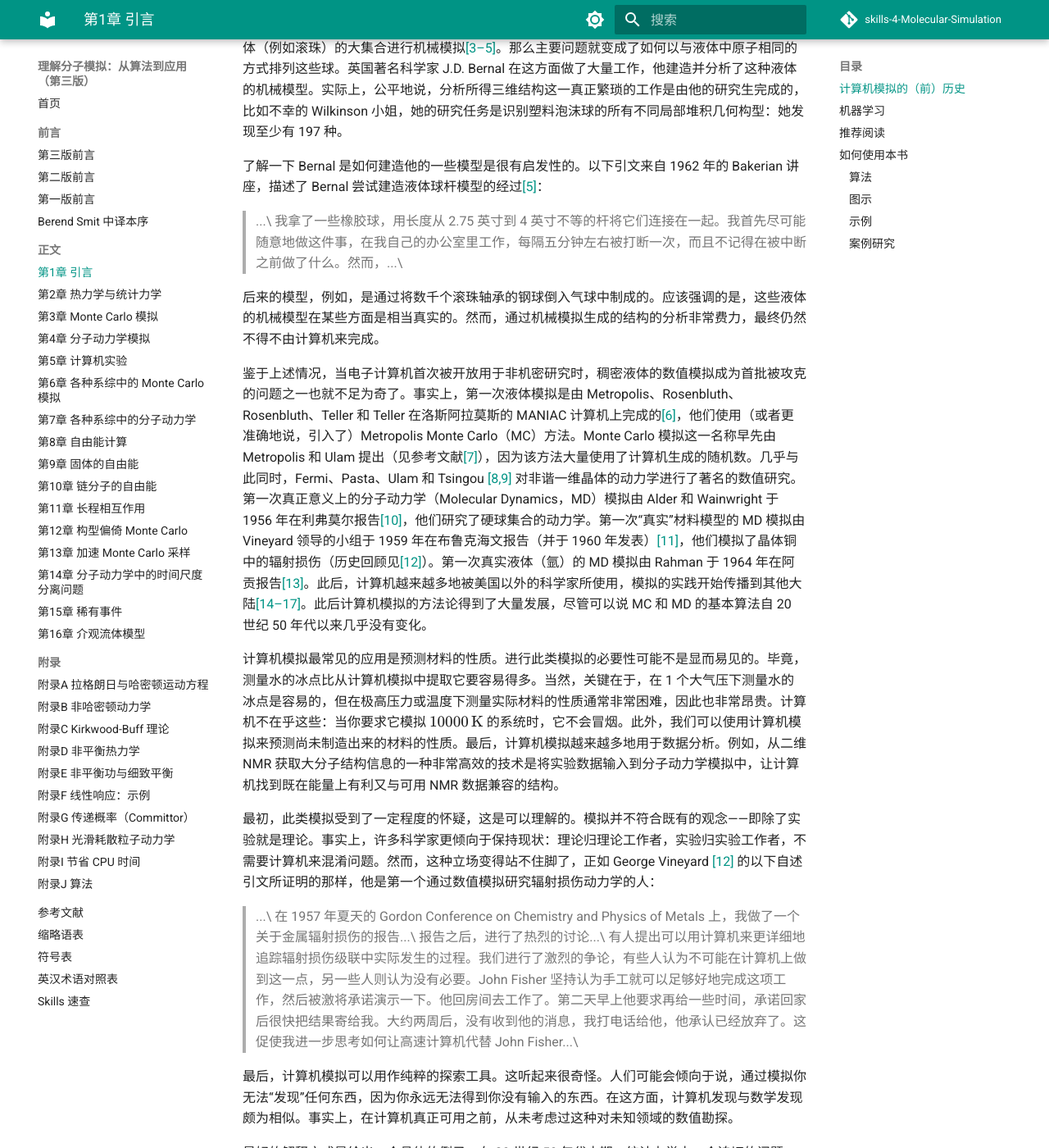
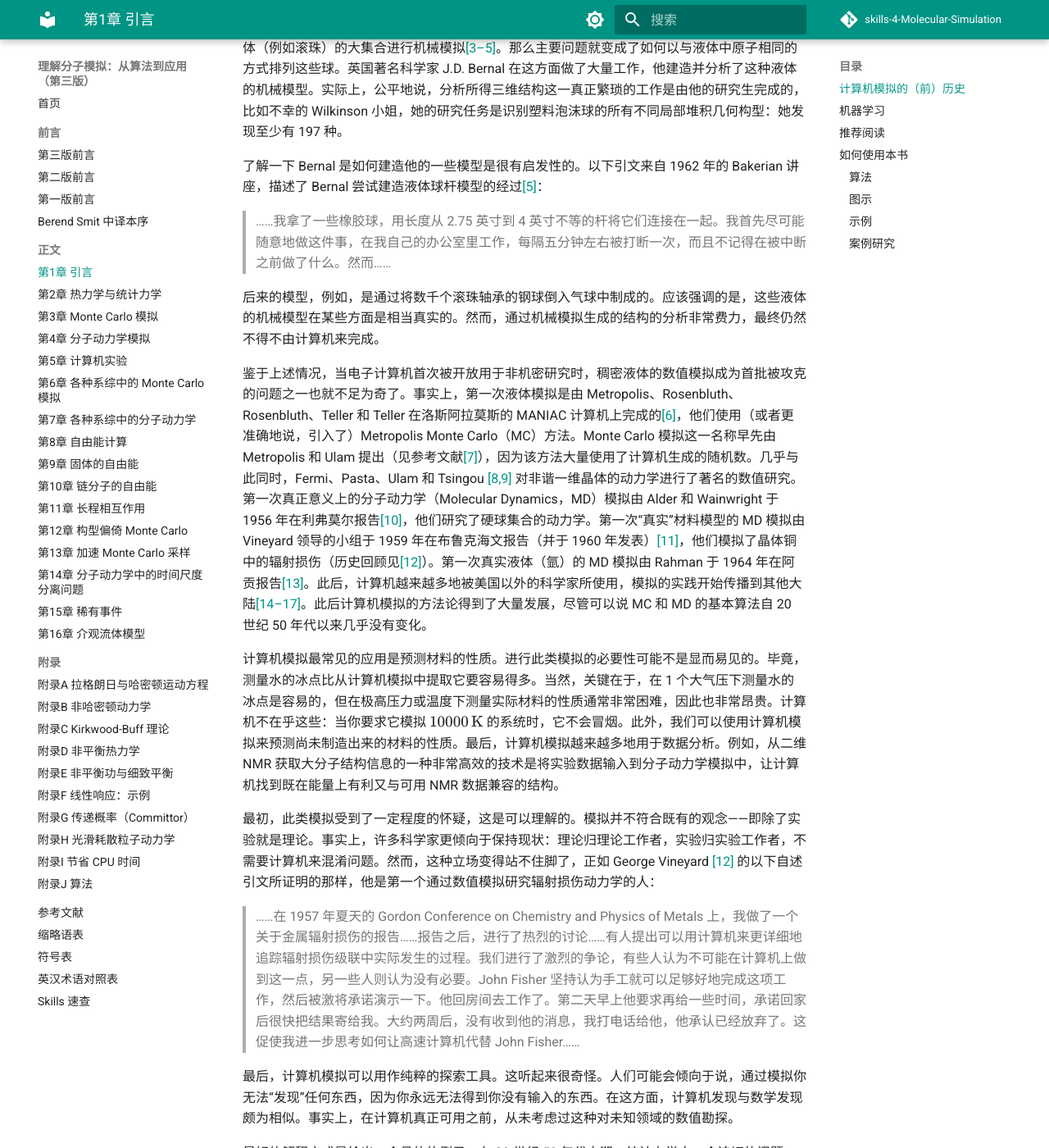
Before and after one commit to KASSARhahaha/skills-4-Molecular-Simulation, an MkDocs documentation site: the page built from docs/chapters/ch01-introduction.md, in a window 1280 px wide and 1400 px high, scrolled down 1933 px. Shown: the whole window at 82% size. Built offline with MkDocs 1.6.1 and Material for MkDocs 9.7.7, drawn with Linux system fonts in a browser that asks for light colours; comment, search, counter and statistics services are not loaded.

Commit message:
同步译稿：中文省略号统一为「……」，一字线连接号

```diff
--- a/docs/chapters/ch01-introduction.md
+++ b/docs/chapters/ch01-introduction.md
@@ -27,7 +27,7 @@
 
 了解一下 Bernal 是如何建造他的一些模型是很有启发性的。以下引文来自 1962 年的 Bakerian 讲座，描述了 Bernal 尝试建造液体球杆模型的经过[[5]](references.md#ref-5)：
 
-> ...\ 我拿了一些橡胶球，用长度从 2.75 英寸到 4 英寸不等的杆将它们连接在一起。我首先尽可能随意地做这件事，在我自己的办公室里工作，每隔五分钟左右被打断一次，而且不记得在被中断之前做了什么。然而，...\
+> ……我拿了一些橡胶球，用长度从 2.75 英寸到 4 英寸不等的杆将它们连接在一起。我首先尽可能随意地做这件事，在我自己的办公室里工作，每隔五分钟左右被打断一次，而且不记得在被中断之前做了什么。然而……
 
 后来的模型，例如，是通过将数千个滚珠轴承的钢球倒入气球中制成的。应该强调的是，这些液体的机械模型在某些方面是相当真实的。然而，通过机械模拟生成的结构的分析非常费力，最终仍然不得不由计算机来完成。
 
@@ -37,7 +37,7 @@
 
 最初，此类模拟受到了一定程度的怀疑，这是可以理解的。模拟并不符合既有的观念——即除了实验就是理论。事实上，许多科学家更倾向于保持现状：理论归理论工作者，实验归实验工作者，不需要计算机来混淆问题。然而，这种立场变得站不住脚了，正如 George Vineyard [[12]](references.md#ref-12) 的以下自述引文所证明的那样，他是第一个通过数值模拟研究辐射损伤动力学的人：
 
-> ...\ 在 1957 年夏天的 Gordon Conference on Chemistry and Physics of Metals 上，我做了一个关于金属辐射损伤的报告...\ 报告之后，进行了热烈的讨论...\ 有人提出可以用计算机来更详细地追踪辐射损伤级联中实际发生的过程。我们进行了激烈的争论，有些人认为不可能在计算机上做到这一点，另一些人则认为没有必要。John Fisher 坚持认为手工就可以足够好地完成这项工作，然后被激将承诺演示一下。他回房间去工作了。第二天早上他要求再给一些时间，承诺回家后很快把结果寄给我。大约两周后，没有收到他的消息，我打电话给他，他承认已经放弃了。这促使我进一步思考如何让高速计算机代替 John Fisher...\
+> ……在 1957 年夏天的 Gordon Conference on Chemistry and Physics of Metals 上，我做了一个关于金属辐射损伤的报告……报告之后，进行了热烈的讨论……有人提出可以用计算机来更详细地追踪辐射损伤级联中实际发生的过程。我们进行了激烈的争论，有些人认为不可能在计算机上做到这一点，另一些人则认为没有必要。John Fisher 坚持认为手工就可以足够好地完成这项工作，然后被激将承诺演示一下。他回房间去工作了。第二天早上他要求再给一些时间，承诺回家后很快把结果寄给我。大约两周后，没有收到他的消息，我打电话给他，他承认已经放弃了。这促使我进一步思考如何让高速计算机代替 John Fisher……
 
 最后，计算机模拟可以用作纯粹的探索工具。这听起来很奇怪。人们可能会倾向于说，通过模拟你无法“发现”任何东西，因为你永远无法得到你没有输入的东西。在这方面，计算机发现与数学发现颇为相似。事实上，在计算机真正可用之前，从未考虑过这种对未知领域的数值勘探。
 
```
Also changed, not shown: docs/chapters/ch12-cbmc.md (+1 -1 lines).
